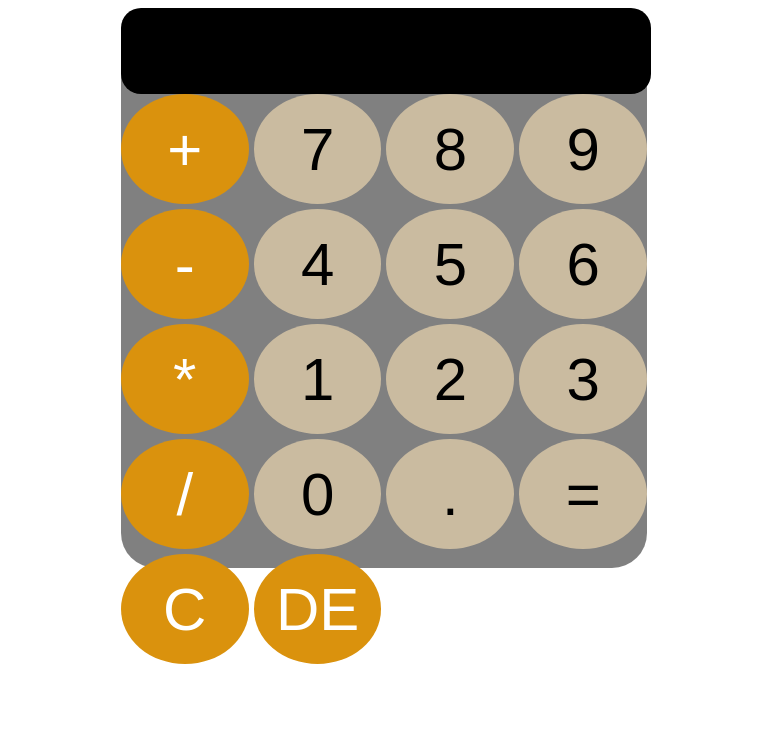
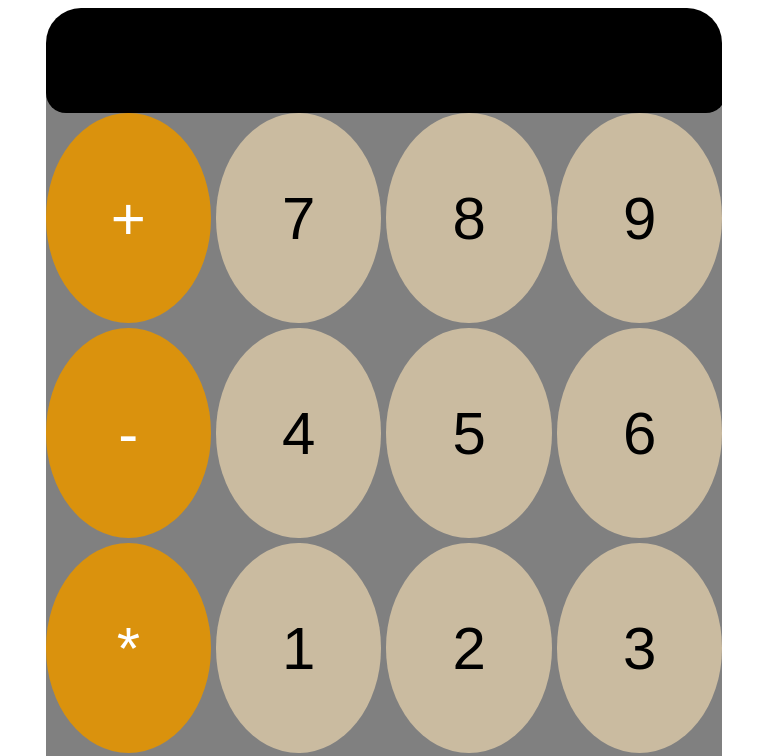
Before and after one commit to suadpllana/calculator, a React (Vite) app: page / in a window 768 px wide. Shown: the top 756 px of the page. Built offline with nearby package versions, Linux system fonts and the light colour scheme.

Commit message:
first commit

```diff
--- a/src/Calculator.jsx
+++ b/src/Calculator.jsx
@@ -32,7 +32,7 @@ function deleteLast(){
 
 }
   return (
-    <div>
+    <div className="calculator">
           <div className="container">
         <input value={result} ref={inputRef}  id="calculationInput" readOnly/>
         <div className="buttons">
@@ -51,6 +51,7 @@ function deleteLast(){
             <button onClick={(input) => calcInput('/')} className="diffColor">/</button>
             <button onClick={(input) => calcInput('0')}>0</button>
             <button onClick={(input) => calcInput('.')}>.</button>
+            <button onClick={(input) => calcInput('%')} className="diffColor">%</button>
             <button onClick={(input) => calculate()}>=</button>
             <button onClick={ reset} className="diffColor">C</button>
             <button onClick={deleteLast} className="diffColor">DE</button>
--- a/src/index.css
+++ b/src/index.css
@@ -7,13 +7,14 @@
 }
 .container input{
   width: 100%;
+
   border-radius: 20px;
   border: none;
   background-color: rgb(0, 0, 0);
   height: 15%;
   margin: none;
   color: white;
-  font-size: 55px;
+   font-size: 90px;
 }
 .buttons{
   display: grid;
@@ -22,12 +23,12 @@
 }
 button{
   border-radius: 50%;
-min-height: 110px;
+min-height: 210px;
 min-width: 115px;
+width: auto;
 height: auto;
-width: auto;
   border: none;
-  font-size: 50px;
+  font-size: 90px;
   cursor: pointer;
   background-color: rgba(245, 222, 179, 0.63);
 }
@@ -58,9 +59,11 @@ width: auto;
 @media (min-width: 768px) and (max-width: 1023px){
 
   .container{
-      width: 70%;
-      margin-left: 15%;
-      height: 70vh;
+      width: 90%;
+      margin-left: 5%;
+      height: auto;
+      min-height: 60vh;
+      overflow: scroll;
   }
   button{
     font-size: 60px;
```
